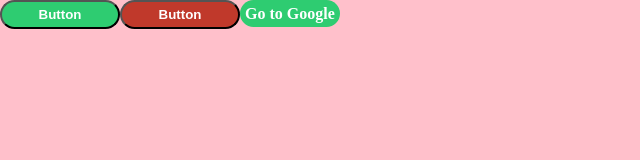
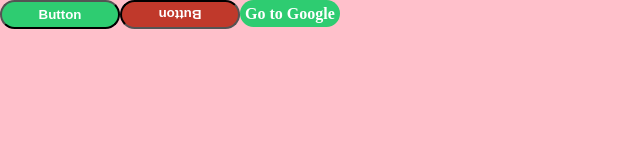
Before and after one commit to qvil-playground/styled-component, a React (Create React App) app: page / in a window 1280 px wide. Shown: the top 160 px of the page, without its empty margins (0-640 px from the left). Built offline with nearby package versions, Linux system fonts and the light colour scheme.

Commit message:
Animation, rotate, keyframes

```diff
--- a/src/App.js
+++ b/src/App.js
@@ -1,5 +1,5 @@
 import React, { Component } from "react";
-import styled, { injectGlobal } from "styled-components";
+import styled, { injectGlobal, keyframes } from "styled-components";
 
 injectGlobal`
   body {
@@ -27,10 +27,24 @@ const Button = styled.button`
     outline: none;
   }
   background-color: ${props => (props.danger ? "#c0392b" : "#2ecc71")};
+  ${props => {
+    if (props.danger) {
+      return `animation: ${rotate} ${props.rotateTime}s linear infinite`;
+    }
+  }};
 `;
 
 const Anchor = Button.withComponent("a").extend`
   text-decoration: none;
+`;
+
+const rotate = keyframes`
+  from {
+    transform: rotate(0deg);
+  }
+  to {
+    transform: rotate(360deg);
+  }
 `;
 
 class App extends Component {
@@ -38,8 +52,10 @@ class App extends Component {
     return (
       <Container>
         <Button>Button</Button>
-        <Button danger>Button</Button>
-        <Anchor href="https://www.google.co.kr/" target="_blank">Go to Google</Anchor>
+        <Button danger rotateTime={5}>Button</Button>
+        <Anchor href="https://www.google.co.kr/" target="_blank">
+          Go to Google
+        </Anchor>
       </Container>
     );
   }
```
